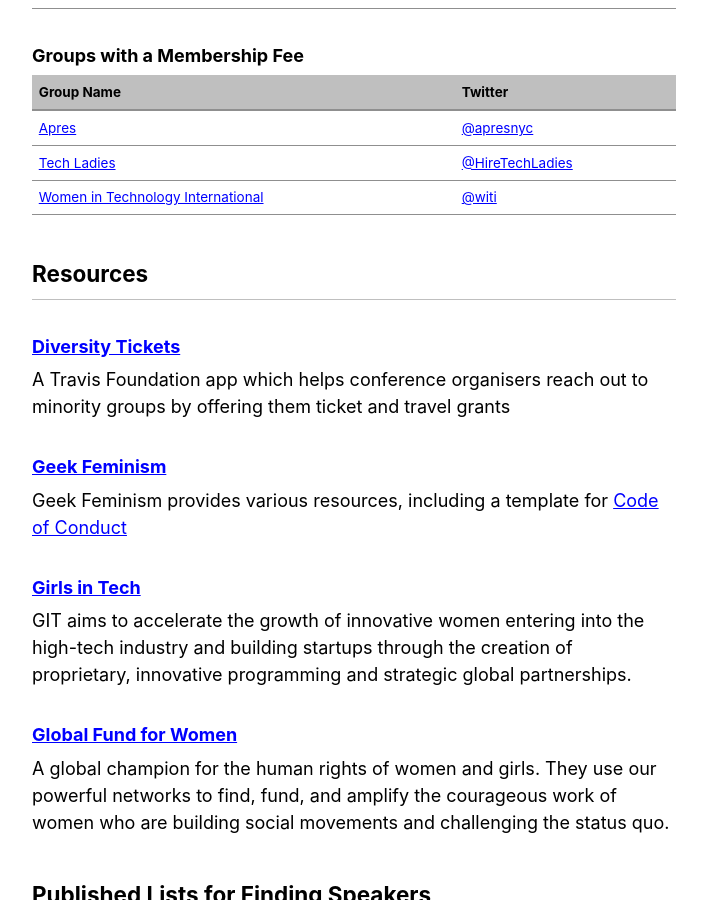
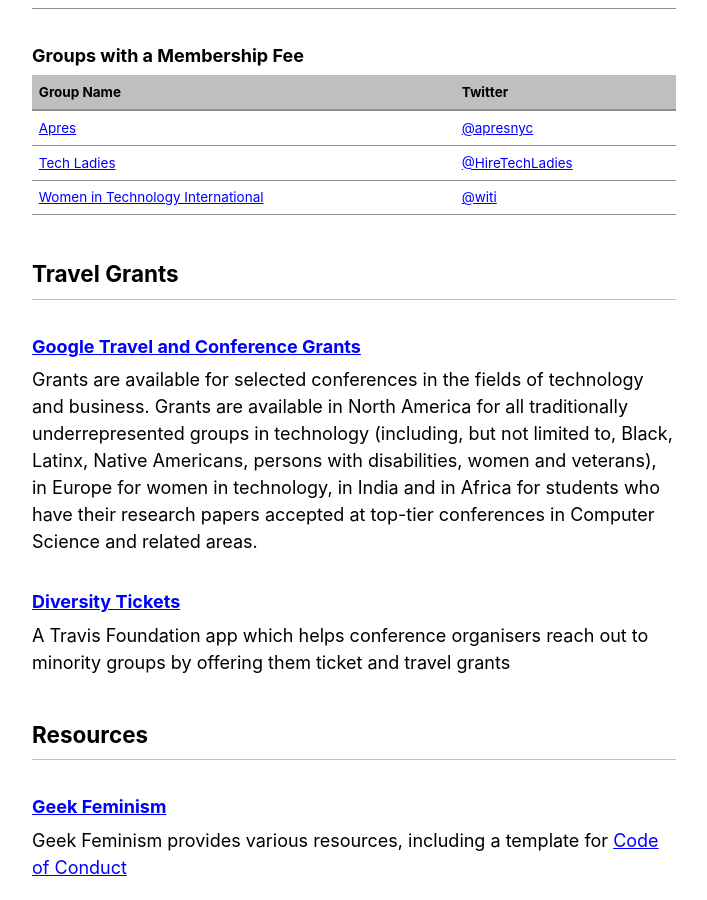
Before and after one commit to reshamas/reshamas.github.io, a Jekyll site: the page built from _posts/2018-05-09-resources-for-women-in-data-science.md, in a window 1280 px wide and 900 px high, scrolled down 5898 px. Shown: the whole window, without its empty margins (286-993 px from the left). Built offline with Jekyll 4.4.1, drawn with Linux system fonts in a browser that asks for light colours; comment, search, counter and statistics services are not loaded.

Commit message:
added google travel grant

```diff
--- a/_posts/2018-05-09-resources-for-women-in-data-science.md
+++ b/_posts/2018-05-09-resources-for-women-in-data-science.md
@@ -166,10 +166,15 @@
 | [Women in Technology International](https://www.witi.com) |   [@witi](https://www.witi.com) |
 
 
-## Resources
+## Travel Grants
+
+### [Google Travel and Conference Grants](https://buildyourfuture.withgoogle.com/scholarships/google-travel-and-conference-grants/#!?detail-content-tabby_activeEl=detail-overview-content)
+Grants are available for selected conferences in the fields of technology and business. Grants are available in North America for all traditionally underrepresented groups in technology (including, but not limited to, Black, Latinx, Native Americans, persons with disabilities, women and veterans), in Europe for women in technology, in India and in Africa for students who have their research papers accepted at top-tier conferences in Computer Science and related areas.
 
 ### [Diversity Tickets](https://diversitytickets.org)
 A Travis Foundation app which helps conference organisers reach out to minority groups by offering them ticket and travel grants
+
+## Resources
 
 ### [Geek Feminism](http://geekfeminism.wikia.com/wiki/Geek_Feminism_Wiki)
 Geek Feminism provides various resources, including a template for [Code of Conduct](http://citizencodeofconduct.org)
```
